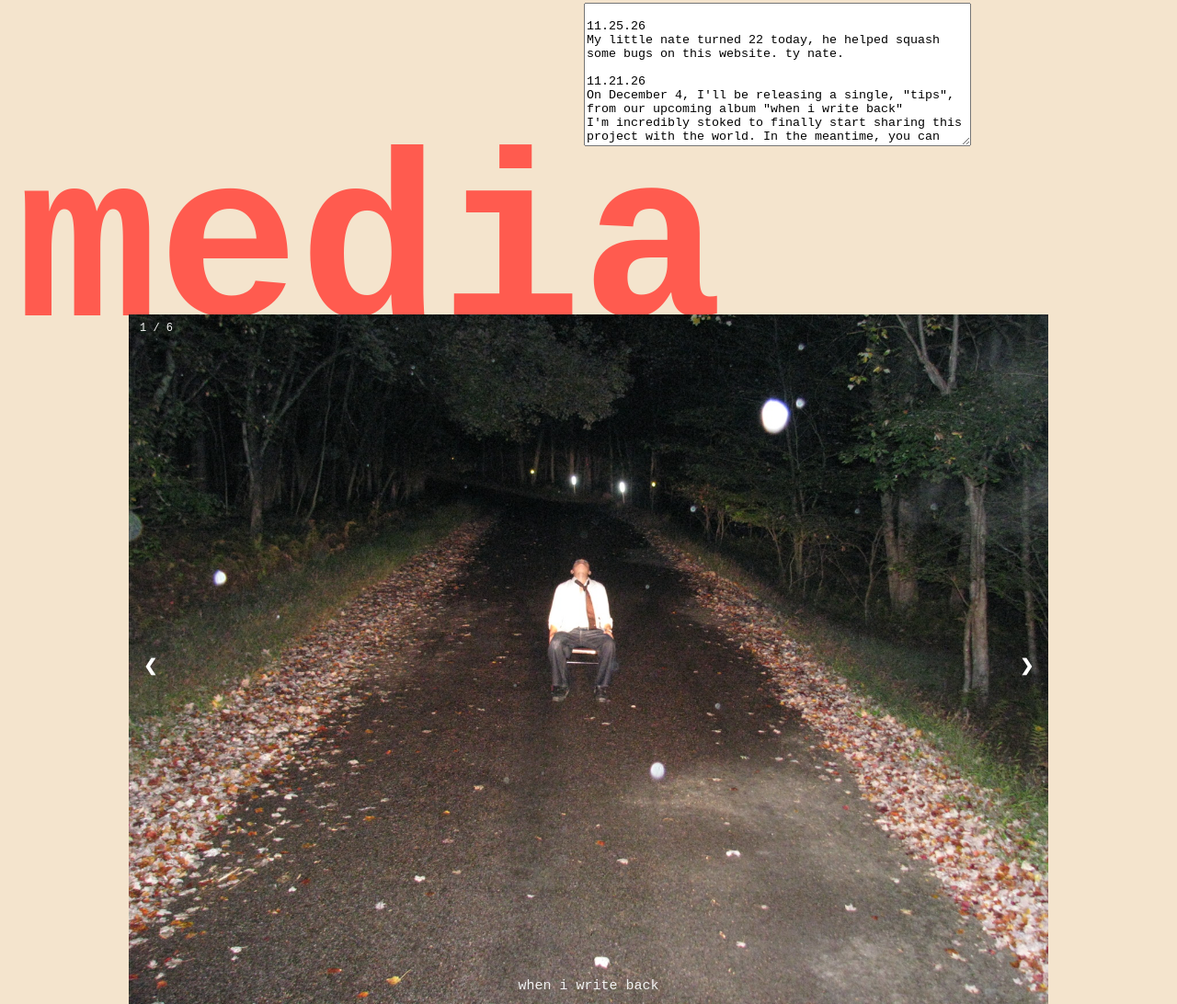
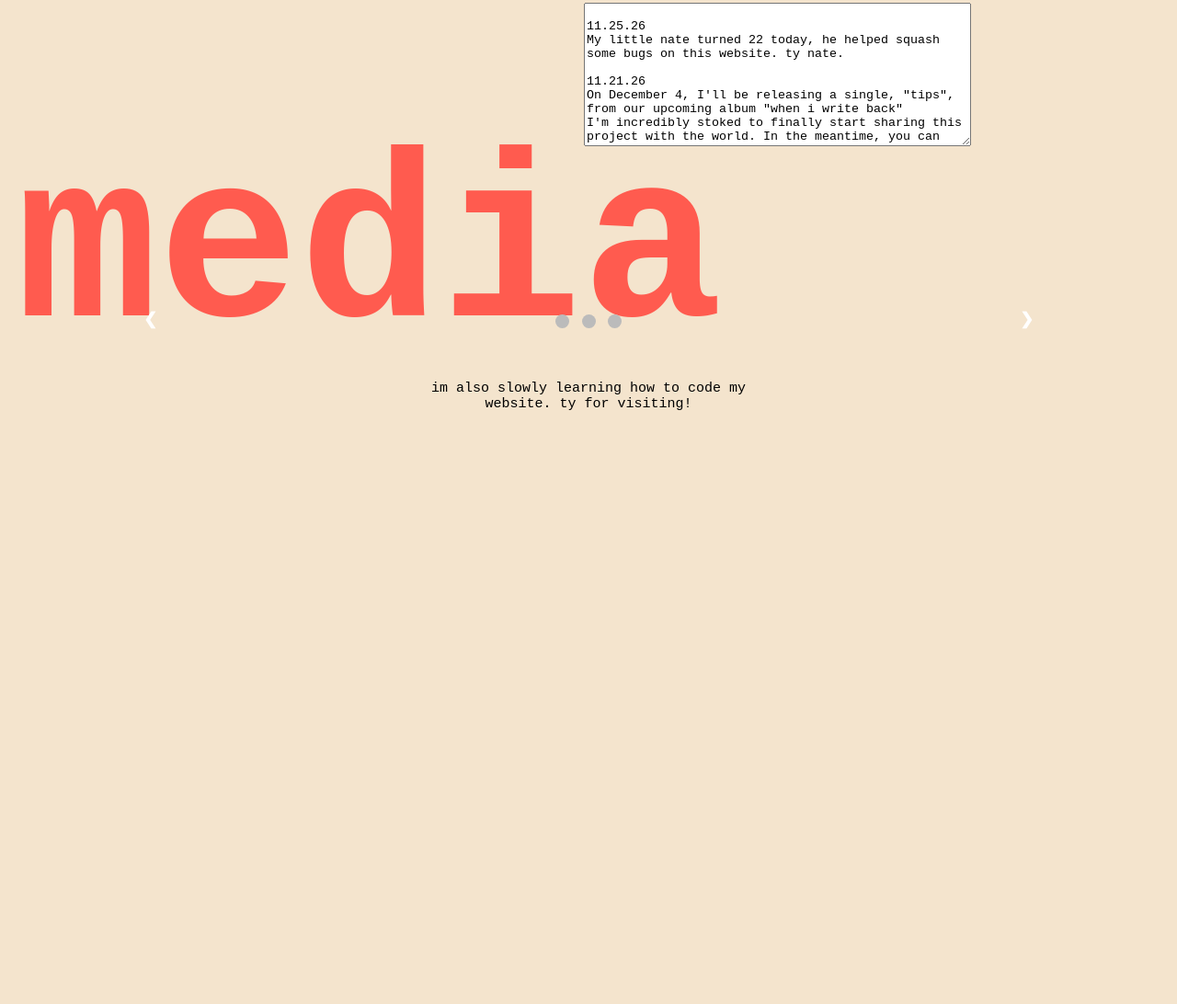
Before and after one commit to lonielloniel/lonielloniel, a plain HTML site: page index.html in a window 1280 px wide. Shown: the part 1268-2360 px from the top of the page at 92% size. After the commit the page ends 1761 px from the top, so only its background shows below. Drawn offline with Linux system fonts and the light colour scheme.

Commit message:
Remove slide functionality script from index.html
Removed inline JavaScript for slide functionality from index.html.

```diff
--- a/index.html
+++ b/index.html
@@ -4,6 +4,7 @@
     <meta charset="UTF-8">
     <meta name="viewport" content="width=device-width, initial-scale=1.0">
     <link rel="stylesheet" href="style.css">
+    <script src="script.js" defer></script>
     <title>Loniel</title>
 </head>
 <header>
@@ -122,34 +123,7 @@ First day of recording our first big project. I did not realize I had 10 songs r
   <span class="dot" onclick="currentSlide(2)"></span>
   <span class="dot" onclick="currentSlide(3)"></span>
 </div>
-<script>
-let slideIndex = 1;
-showSlides(slideIndex);
 
-function plusSlides(n) {
-  showSlides(slideIndex += n);
-}
-
-function currentSlide(n) {
-  showSlides(slideIndex = n);
-}
-
-function showSlides(n) {
-  let i;
-  let slides = document.getElementsByClassName("mySlides");
-  let dots = document.getElementsByClassName("dot");
-  if (n > slides.length) {slideIndex = 1}
-  if (n < 1) {slideIndex = slides.length}
-  for (i = 0; i < slides.length; i++) {
-    slides[i].style.display = "none";
-  }
-  for (i = 0; i < dots.length; i++) {
-    dots[i].className = dots[i].className.replace(" active", "");
-  }
-  slides[slideIndex-1].style.display = "block";
-  dots[slideIndex-1].className += " active";
-}
-</script>
 <div class="footer">
   <p>im also slowly learning how to code my website. ty for visiting!</p>
 </div>
```
